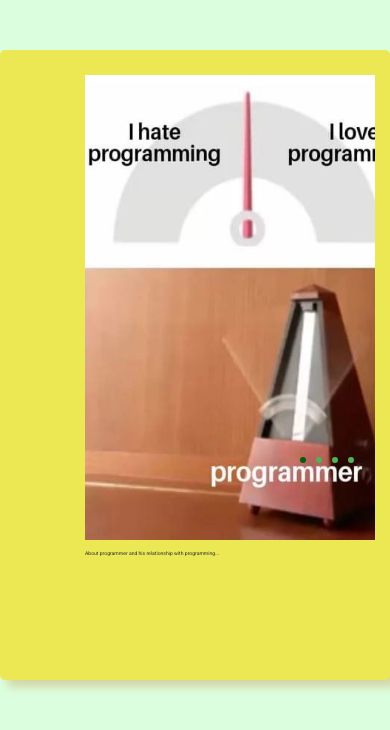
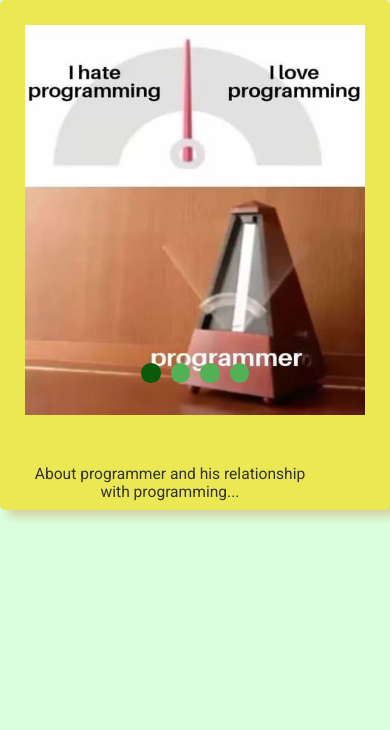
Before and after one commit to VeronikaBogdan/cssMemSlider, a plain HTML site: page cssMemSlider/index.html in a window 390 px wide. Drawn offline with Linux system fonts and the light colour scheme.

Commit message:
feat: add adaptive 2021-10-17 17:21:56

```diff
--- a/cssMemSlider/index.html
+++ b/cssMemSlider/index.html
@@ -95,14 +95,14 @@
             </div>
             <div class="slide slide_3">
               <div class="slide-content">
-                <img src="assets/sleepForFiveMin.jpg" class="slider__picture slider__picture_item" alt="photo: programing">
+                <img src="assets/sleepForFiveMin.jpg" class="slider__picture slider__picture_item" alt="photo: morning">
                 <p class="slider__content slider__content_caption">Morning awakening</p>
               </div>
             </div>
             <div class="slide slide_4">
               <div class="slide-content">
                 <img src="assets/homework.jpg" class="slider__picture slider__picture_item" alt="photo: homework">
-                <p class="slider__content slider__content_caption">Start museum task be like:</p>
+                <p class="slider__content slider__content_caption">Sometimes when there are a lot of tasks and a deadline is coming soon</p>
               </div>
             </div>
           </div>
--- a/cssMemSlider/style.css
+++ b/cssMemSlider/style.css
@@ -61,7 +61,7 @@ html {
 }
 
 .slider__content_caption {
-  font-size: 1.3vw;
+  font-size: 1.5vw;
   padding-left: 1rem;
   text-align: left;
 }
@@ -182,6 +182,7 @@ html {
   position: relative;
   z-index: 1;
   max-width: 70rem;
+  max-height: 57rem;
   margin-top: 5rem;
 }
 
@@ -249,9 +250,13 @@ html {
   margin-left: 0.3rem;
 }
 
+.slider__content {
+  max-width: 55rem;
+}
+
 .slider__bullets {
   position: relative;
-  bottom: 27vh;
+  bottom: 14vh;
   z-index: 3;
   display: flex;
   justify-content: flex-end;
@@ -284,7 +289,7 @@ html {
 }
 
 /* responsive behaviour of controls */
-@media screen and (max-width: 900px) {
+@media screen and (max-width: 992px) {
 
   #slide1:checked~#controls label:nth-child(5),
   #slide2:checked~#controls label:nth-child(1),
@@ -301,6 +306,105 @@ html {
   #slide5:checked~#controls label:nth-child(1) {
     margin: 0;
   }
+
+  .slider__content {
+    max-width: 55rem;
+  }
+
+  .slider__content_caption {
+    font-size: 2vw;
+    /* padding-left: 1rem;
+  text-align: left; */
+  }
+
+  .slider__bullets {
+    bottom: 14vh;
+    right: 12vw;
+  }
+
+  .slider__bullets label {
+    width: 2vw;
+    height: 2vw;
+    margin: 1rem;
+  }
 }
 
+@media screen and (max-width: 700px) {
+  #slides {
+    margin-top: 0;
+  }
+
+  #slides .slide_2 {
+    margin: 0px 6rem 0 -2rem;
+  }
+
+  .slider__content {
+    width: 45rem;
+  }
+
+  .slider__content_caption {
+    font-size: 3vw;
+  }
+
+  .slider__bullets {
+    bottom: 19vh;
+    right: 2vw;
+  }
+
+  .slider__bullets label {
+    width: 3vw;
+    height: 3vw;
+    margin: 1rem;
+  }
+}
+
+@media screen and (max-width: 552px) {
+  #slides {
+    height: 51rem;
+  }
+  #slides .slide_1 {
+    /* max-width: 0 auto; */
+    margin: 0px 0rem;
+  }
+
+  #slides .slide_2 {
+    max-width: 0 auto;
+    margin: 0px /*6rem*/ 0 3rem;
+  }
+
+  #slides .slide_3 {
+    max-width: 0 auto;
+    margin-left: 0;
+  }
+
+  #slides .slide_4 {
+    max-width: 0 auto;
+    margin-left: 0.3rem;
+  }
+  .slider__picture {
+    height: 41rem;
+  }
+  .slider__content {
+    width: 30rem;
+  }
+  .slider__content_caption {
+    font-size: 4vw;
+    margin-top: 4rem;
+    text-align: center;
+  }
+  .slider__bullets {
+    justify-content: center;
+    bottom: 18vh;
+    right: 0vw;
+  }
+
+  .slider__bullets label {
+    width: 5vw;
+    height: 5vw;
+    margin: 0.5rem;
+  }
+
+}
+
+
 /* end of responsive behaviour of controls */
```
